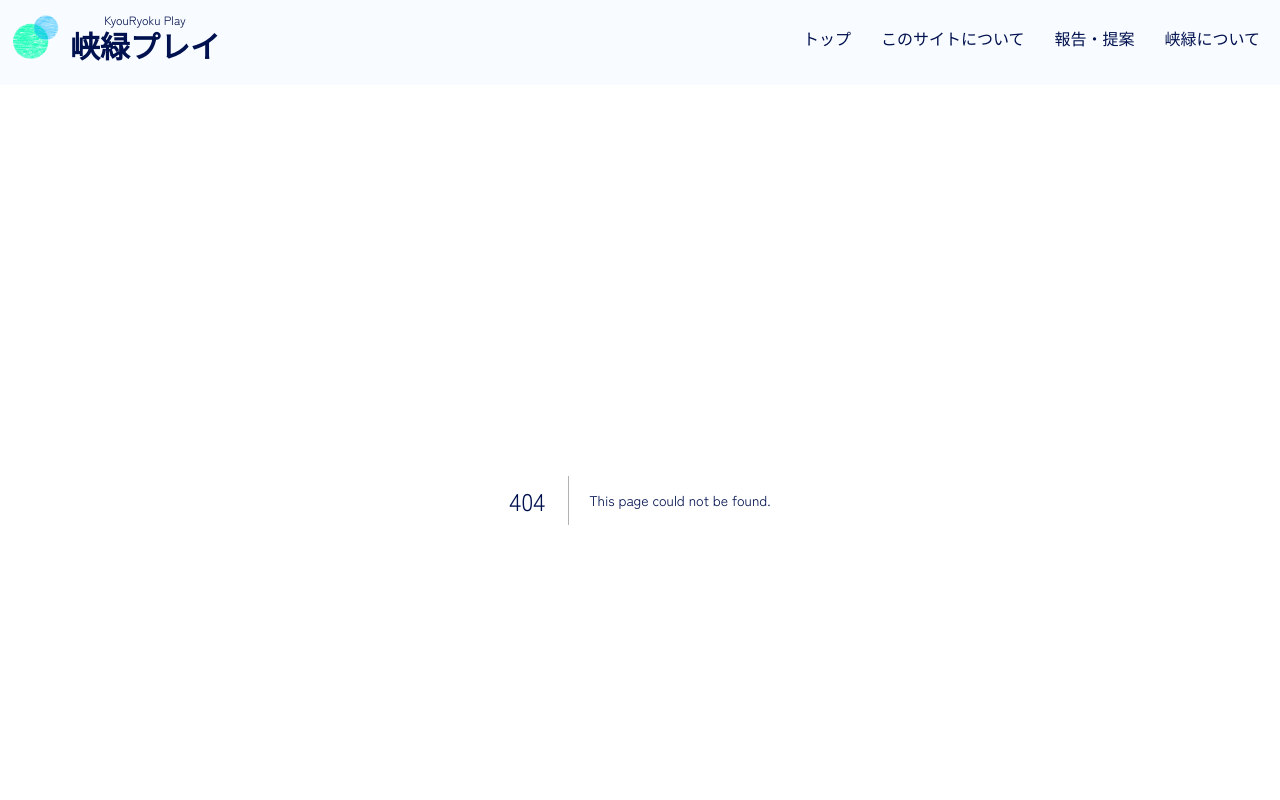
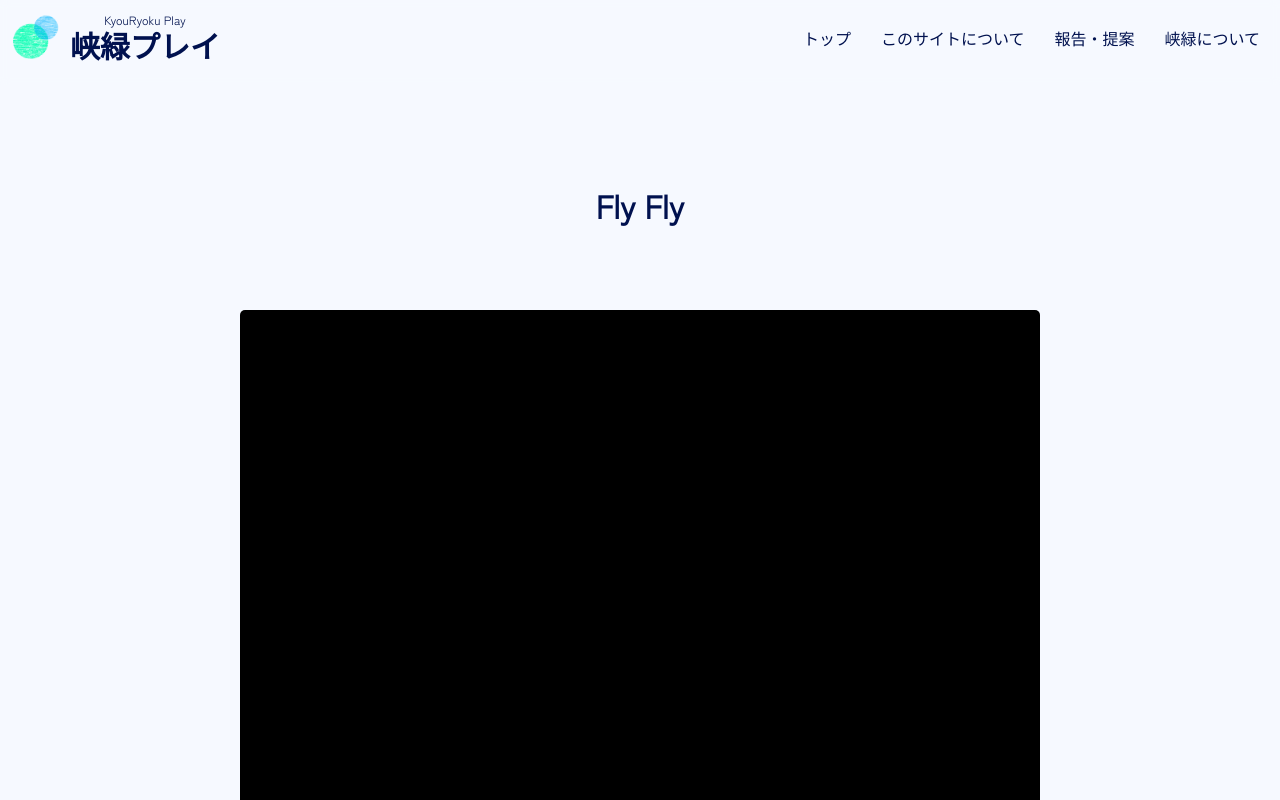
Before and after one commit to goshieta/kyouryoku-play, a Next.js app: page /games/flyfly in a window 1280 px wide. Before the commit this address had no page. Shown: the top 800 px of the page. Built offline with nearby package versions, Linux system fonts and the light colour scheme.

Commit message:
FlyFlyを作成

```diff
--- a/pages/games/flash.tsx
+++ b/pages/games/flash.tsx
@@ -8,7 +8,7 @@ export default function Flash() {
       scenes={["top", "game", "gameAnswer", "checkingAnswer"]}
       width={500}
       height={500}
-      otherGames={["othello"]}
+      otherGames={["othello", "flyfly"]}
     >
       <h2>遊び方</h2>
       <p>
--- /dev/null
+++ b/pages/games/flyfly.tsx
@@ -0,0 +1,16 @@
+import GamePageTemp from "@/components/GamePageTemp";
+
+export default function FlyFly() {
+  return (
+    <GamePageTemp
+      title="Fly Fly"
+      scenes={[]}
+      fileName="flyfly"
+      width={800}
+      height={600}
+      otherGames={["othello", "flash"]}
+    >
+      <h2>遊び方</h2>
+    </GamePageTemp>
+  );
+}
--- a/pages/games/othello.tsx
+++ b/pages/games/othello.tsx
@@ -8,7 +8,7 @@ export default function Othello() {
       scenes={["titleScreen", "game", "gameEnd"]}
       width={500}
       height={600}
-      otherGames={["flash"]}
+      otherGames={["flyfly", "flash"]}
     >
       <h2>遊び方</h2>
       <p>シンプルな二人プレイ用のオセロです。</p>
--- a/pages/index.tsx
+++ b/pages/index.tsx
@@ -14,6 +14,11 @@ export default function Home() {
       </Head>
       <div id={styles.gridGameArea}>
         <GameTile themeColor="#00ffa2" size="big" gameCode="othello"></GameTile>
+        <GameTile
+          gameCode="flyfly"
+          themeColor="#b994ff"
+          size="small"
+        ></GameTile>
         <GameTile gameCode="flash" themeColor="#b994ff" size="small"></GameTile>
       </div>
     </div>
--- a/public/gameInfo.json
+++ b/public/gameInfo.json
@@ -8,5 +8,9 @@
   "flash": {
     "title": "フラッシュ暗算",
     "gameCode": "flash"
+  },
+  "flyfly": {
+    "title": "Fly Fly",
+    "gameCode": "flyfly"
   }
 }
```
Also changed, not shown: public/gamesImage/flyfly.png (added), public/gamesImage/一時的な画像.png (added).
